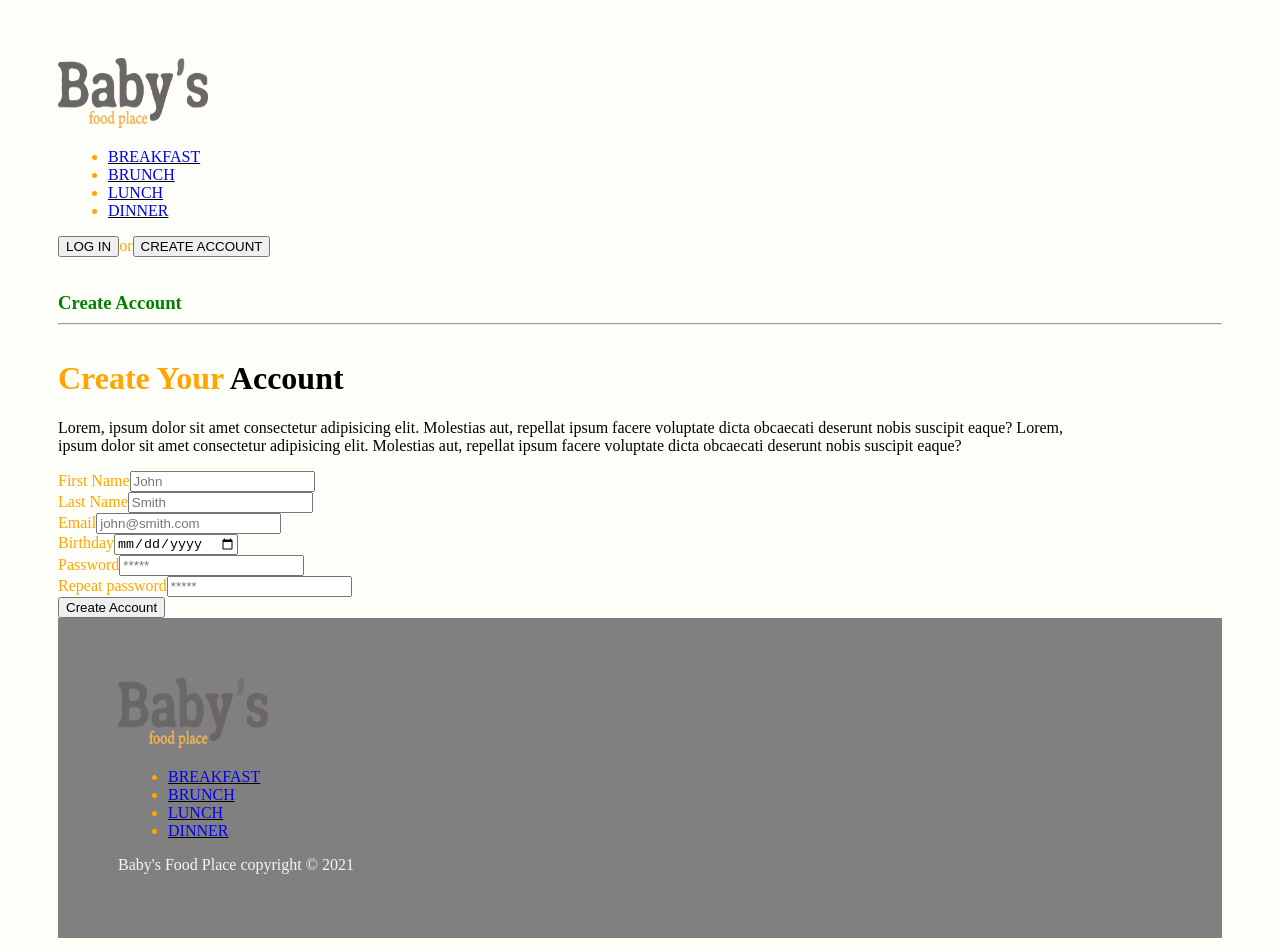
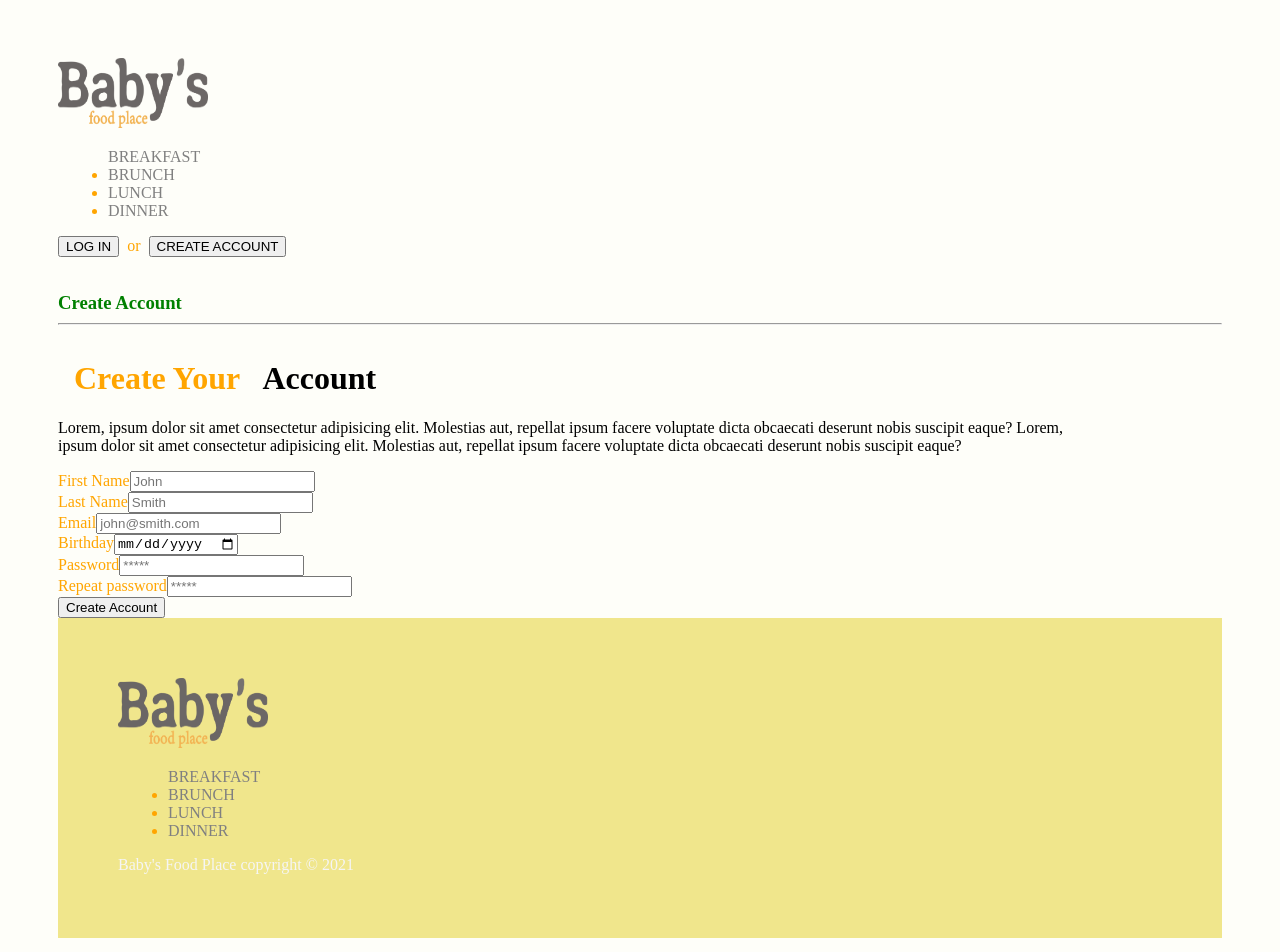
Before and after one commit to Bazzomir/BabysFood, a React (Create React App) app in the folder client/: page /register in a window 1280 px wide. Shown: the top 952 px of the page. Built offline with nearby package versions, Linux system fonts and the light colour scheme; the HTML template or start-up script is replaced by a standard one.

Commit message:
Bug Fixed

```diff
--- a/client/src/components/Footer/Footer.js
+++ b/client/src/components/Footer/Footer.js
@@ -4,15 +4,15 @@ import logo from '../assets/logo.png';
 
 export default function Footer() {
     return (
-        <div id="footer">
+        <div id="footer" className="mt-5">
             <div className="container">
                 <div className="row">
-                    <div className="col">
+                    <div className="col-3">
                         <a className="navbar-brand" href="/">
                             <img src={logo} alt="" width="150" height="70" />
                         </a>
                     </div>
-                    <div className="col">
+                    <div className="col-7">
                         <ul className="nav justify-content-center">
                             <li className="nav-item">
                                 <a className="nav-link" href="/breakfast">BREAKFAST</a>
@@ -28,7 +28,9 @@ export default function Footer() {
                             </li>
                         </ul>
                     </div>
-                    <p className="col-2">Baby's Food Place copyright &copy; 2021</p>
+                    <div className="col-2 text-danger">
+                        <p>Baby's Food Place copyright &copy; 2021</p>
+                    </div>
                 </div>
             </div>
         </div>
--- a/client/src/components/assets/css/app.css
+++ b/client/src/components/assets/css/app.css
@@ -5,6 +5,8 @@ body {
 
 #colorText{
     color: orange;
+    margin-right: 0.5em !important;
+    margin-left: 0.5em !important;
 }
 #plusAndBack{
     background-color: orange;
@@ -17,7 +19,7 @@ body {
 
 #footer {
     padding: 60px;
-    background-color: grey;
+    background-color: khaki;
     clear: both;
     position: relative;
     height: 200px;
@@ -65,10 +67,18 @@ li {
     margin-right: 15px;
     list-style-type: disc;
     color: orange;
+    text-decoration: none;
+}
+li:first-child{
+    list-style: none;
 }
 
-a {
-    text-decoration-color: black;
+.nav a {
+    text-decoration: none;
+    color: grey;
+}
+.nav :active{
+    color: inherit;
 }
 
 hr{
--- a/client/src/components/pages/AfterLogin/CreateRecipe.js
+++ b/client/src/components/pages/AfterLogin/CreateRecipe.js
@@ -15,7 +15,7 @@ export default function CreateRecipe() {
                         <Link to="/myrecipes">
                             <button type="button" className="btn btn-outline-light" id="plusAndBack">
                                 <svg xmlns="http://www.w3.org/2000/svg" id="icons" fill="currentColor" class="bi bi-arrow-counterclockwise" viewBox="0 0 16 16">
-                                    <path fill-rule="evenodd" d="M8 3a5 5 0 1 1-4.546 2.914.5.5 0 0 0-.908-.417A6 6 0 1 0 8 2v1z" />
+                                    <path fillRule="evenodd" d="M8 3a5 5 0 1 1-4.546 2.914.5.5 0 0 0-.908-.417A6 6 0 1 0 8 2v1z" />
                                     <path d="M8 4.466V.534a.25.25 0 0 0-.41-.192L5.23 2.308a.25.25 0 0 0 0 .384l2.36 1.966A.25.25 0 0 0 8 4.466z" />
                                 </svg>
                             </button>
@@ -28,7 +28,7 @@ export default function CreateRecipe() {
                             <label>Resipe Image</label>
                         </div>
                         <div className="col">
-                            <image src="https://www.pinclipart.com/picdir/big/133-1331433_free-user-avatar-icons-happy-flat-design-png.png" roundedCircle style={{ width: '171px' }, { height: '180px' }} alt=" " />
+                            <image src="https://www.pinclipart.com/picdir/big/133-1331433_free-user-avatar-icons-happy-flat-design-png.png" roundedCircle style={{ width: '171px', height: '180px' }} alt=" " />
                         </div>
                         <br />
                         <div className="col">
--- a/client/src/components/pages/AfterLogin/MyRecipes.js
+++ b/client/src/components/pages/AfterLogin/MyRecipes.js
@@ -45,7 +45,7 @@ export default function MyRecipes() {
                                     <button variant="link" style={{ color: 'gray' }}>
                                         <svg id="icons" xmlns="http://www.w3.org/2000/svg" fill="currentColor" className="bi bi-trash" viewBox="0 0 16 16">
                                             <path d="M5.5 5.5A.5.5 0 0 1 6 6v6a.5.5 0 0 1-1 0V6a.5.5 0 0 1 .5-.5zm2.5 0a.5.5 0 0 1 .5.5v6a.5.5 0 0 1-1 0V6a.5.5 0 0 1 .5-.5zm3 .5a.5.5 0 0 0-1 0v6a.5.5 0 0 0 1 0V6z" />
-                                            <path fill-rule="evenodd" d="M14.5 3a1 1 0 0 1-1 1H13v9a2 2 0 0 1-2 2H5a2 2 0 0 1-2-2V4h-.5a1 1 0 0 1-1-1V2a1 1 0 0 1 1-1H6a1 1 0 0 1 1-1h2a1 1 0 0 1 1 1h3.5a1 1 0 0 1 1 1v1zM4.118 4 4 4.059V13a1 1 0 0 0 1 1h6a1 1 0 0 0 1-1V4.059L11.882 4H4.118zM2.5 3V2h11v1h-11z" />
+                                            <path fillRule="evenodd" d="M14.5 3a1 1 0 0 1-1 1H13v9a2 2 0 0 1-2 2H5a2 2 0 0 1-2-2V4h-.5a1 1 0 0 1-1-1V2a1 1 0 0 1 1-1H6a1 1 0 0 1 1-1h2a1 1 0 0 1 1 1h3.5a1 1 0 0 1 1 1v1zM4.118 4 4 4.059V13a1 1 0 0 0 1 1h6a1 1 0 0 0 1-1V4.059L11.882 4H4.118zM2.5 3V2h11v1h-11z" />
                                         </svg>
                                     </button>
                                 </td>
--- a/client/src/components/pages/Menu/Breakfast.js
+++ b/client/src/components/pages/Menu/Breakfast.js
@@ -43,8 +43,8 @@ export default function Breakfast() {
                                     </svg>{recipe.views}
                                     <button id="iconsButton" variant="success">
                                         <svg id="icons" xmlns="http://www.w3.org/2000/svg" fill="currentColor" className="bi bi-chevron-double-right" viewBox="0 0 16 16">
-                                            <path fill-rule="evenodd" d="M3.646 1.646a.5.5 0 0 1 .708 0l6 6a.5.5 0 0 1 0 .708l-6 6a.5.5 0 0 1-.708-.708L9.293 8 3.646 2.354a.5.5 0 0 1 0-.708z" />
-                                            <path fill-rule="evenodd" d="M7.646 1.646a.5.5 0 0 1 .708 0l6 6a.5.5 0 0 1 0 .708l-6 6a.5.5 0 0 1-.708-.708L13.293 8 7.646 2.354a.5.5 0 0 1 0-.708z" />
+                                            <path fillRule="evenodd" d="M3.646 1.646a.5.5 0 0 1 .708 0l6 6a.5.5 0 0 1 0 .708l-6 6a.5.5 0 0 1-.708-.708L9.293 8 3.646 2.354a.5.5 0 0 1 0-.708z" />
+                                            <path fillRule="evenodd" d="M7.646 1.646a.5.5 0 0 1 .708 0l6 6a.5.5 0 0 1 0 .708l-6 6a.5.5 0 0 1-.708-.708L13.293 8 7.646 2.354a.5.5 0 0 1 0-.708z" />
                                         </svg>
                                     </button>
                                 </div>
--- a/client/src/components/pages/Menu/Brunch.js
+++ b/client/src/components/pages/Menu/Brunch.js
@@ -43,8 +43,8 @@ export default function Brunch() {
                                     </svg>{recipe.views}
                                     <button id="iconsButton" variant="success">
                                         <svg id="icons" xmlns="http://www.w3.org/2000/svg" fill="currentColor" className="bi bi-chevron-double-right" viewBox="0 0 16 16">
-                                            <path fill-rule="evenodd" d="M3.646 1.646a.5.5 0 0 1 .708 0l6 6a.5.5 0 0 1 0 .708l-6 6a.5.5 0 0 1-.708-.708L9.293 8 3.646 2.354a.5.5 0 0 1 0-.708z" />
-                                            <path fill-rule="evenodd" d="M7.646 1.646a.5.5 0 0 1 .708 0l6 6a.5.5 0 0 1 0 .708l-6 6a.5.5 0 0 1-.708-.708L13.293 8 7.646 2.354a.5.5 0 0 1 0-.708z" />
+                                            <path fillRule="evenodd" d="M3.646 1.646a.5.5 0 0 1 .708 0l6 6a.5.5 0 0 1 0 .708l-6 6a.5.5 0 0 1-.708-.708L9.293 8 3.646 2.354a.5.5 0 0 1 0-.708z" />
+                                            <path fillRule="evenodd" d="M7.646 1.646a.5.5 0 0 1 .708 0l6 6a.5.5 0 0 1 0 .708l-6 6a.5.5 0 0 1-.708-.708L13.293 8 7.646 2.354a.5.5 0 0 1 0-.708z" />
                                         </svg>
                                     </button>
                                 </div>
--- a/client/src/components/pages/Menu/Dinner.js
+++ b/client/src/components/pages/Menu/Dinner.js
@@ -23,7 +23,7 @@ export default function Dinner() {
                 <div className="row"><h3 id="h3Title">Dinner<hr /></h3></div>
                 {Dinner.map(recipe => {
                     return (
-                        <div className="col" xs={4} key={recipe._id}>
+                        <div className={` ${Dinner.length > 2 ? 'col-4' : 'col-6'}`} key={recipe._id}>
                             <div className="card">
                                 <img id="cardImage" src={jajca} alt="" />
                                 <div className="card-body">
--- a/client/src/components/pages/Menu/Lunch.js
+++ b/client/src/components/pages/Menu/Lunch.js
@@ -23,7 +23,7 @@ export default function Lunch() {
                 <div className="row"><h3 id="h3Title">Lunch<hr /></h3></div>
                 {Lunch.map(recipe => {
                     return (
-                        <div className="col" xs={4} key={recipe._id}>
+                        <div className={`${Lunch.length>2? 'col-4' : 'col-6'}`} key={recipe._id}>
                             <div className="card">
                                 <img id="cardImage" src={jajca} alt="" />
                                 <div className="card-body">
@@ -43,8 +43,8 @@ export default function Lunch() {
                                     </svg>{recipe.views}
                                     <button id="iconsButton" variant="success">
                                         <svg id="icons" xmlns="http://www.w3.org/2000/svg" fill="currentColor" className="bi bi-chevron-double-right" viewBox="0 0 16 16">
-                                            <path fill-rule="evenodd" d="M3.646 1.646a.5.5 0 0 1 .708 0l6 6a.5.5 0 0 1 0 .708l-6 6a.5.5 0 0 1-.708-.708L9.293 8 3.646 2.354a.5.5 0 0 1 0-.708z" />
-                                            <path fill-rule="evenodd" d="M7.646 1.646a.5.5 0 0 1 .708 0l6 6a.5.5 0 0 1 0 .708l-6 6a.5.5 0 0 1-.708-.708L13.293 8 7.646 2.354a.5.5 0 0 1 0-.708z" />
+                                            <path fillRule="evenodd" d="M3.646 1.646a.5.5 0 0 1 .708 0l6 6a.5.5 0 0 1 0 .708l-6 6a.5.5 0 0 1-.708-.708L9.293 8 3.646 2.354a.5.5 0 0 1 0-.708z" />
+                                            <path fillRule="evenodd" d="M7.646 1.646a.5.5 0 0 1 .708 0l6 6a.5.5 0 0 1 0 .708l-6 6a.5.5 0 0 1-.708-.708L13.293 8 7.646 2.354a.5.5 0 0 1 0-.708z" />
                                         </svg>
                                     </button>
                                 </div>
```
Also changed, not shown: client/src/components/pages/Home.js (+8 -7 lines), 2 other files (tests, documents, lock files or other folders).
